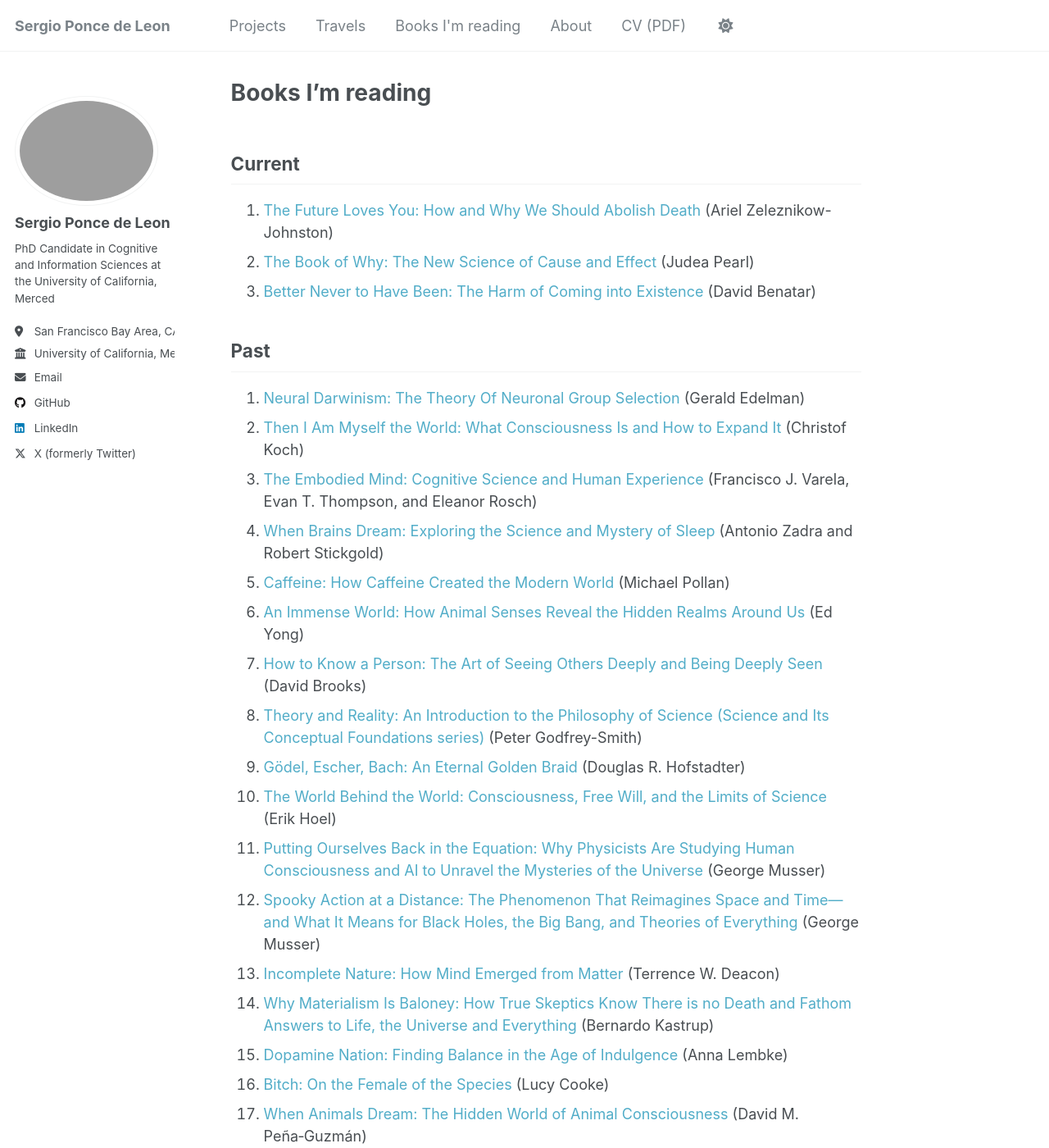
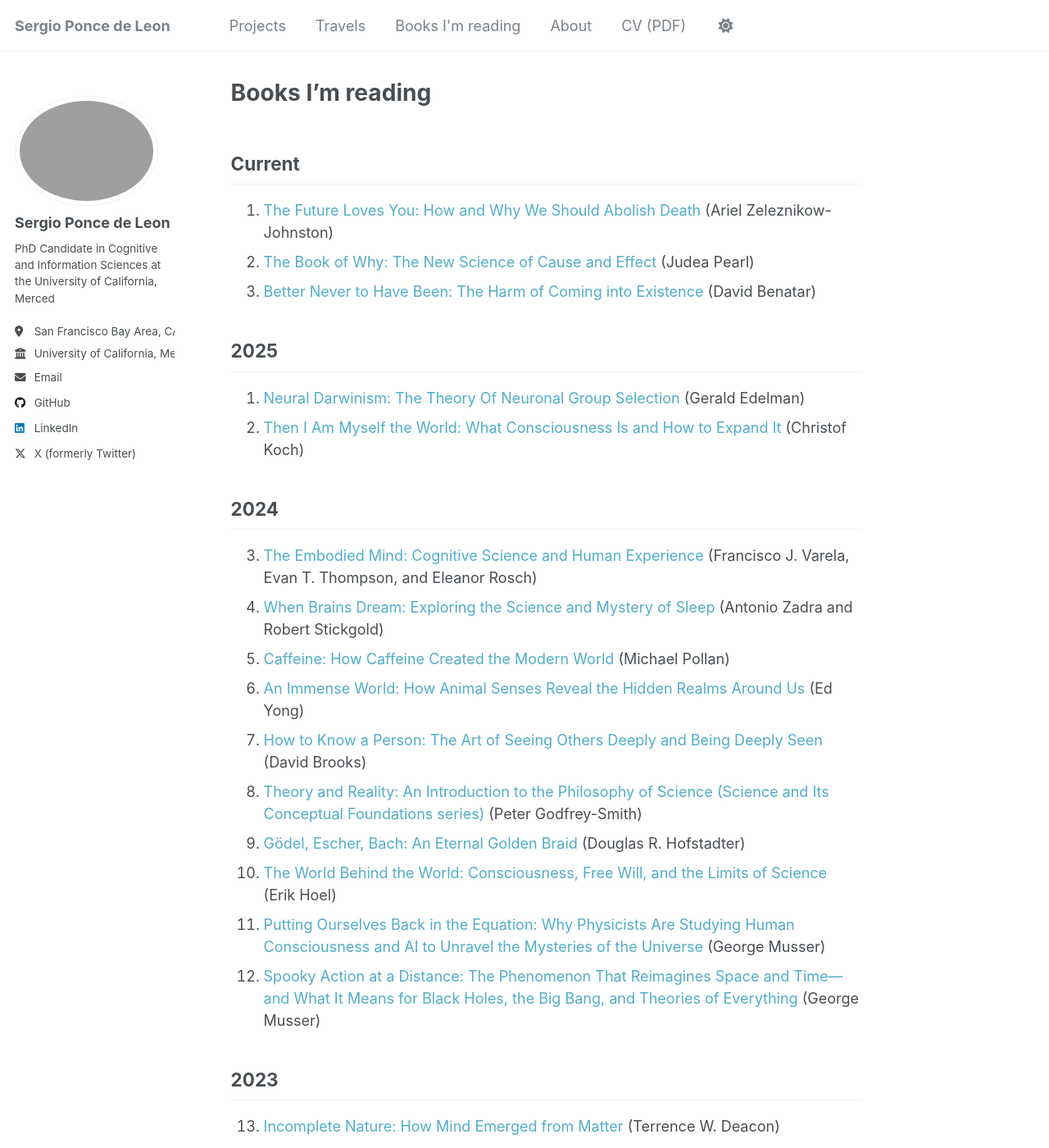
Before and after one commit to sergiopdl/sergiopdl.github.io, a Jekyll site: the page built from _pages/books-im-reading.md, in a window 1280 px wide and 1400 px high. Shown: the whole window at 82% size. Built offline with Jekyll 4.4.1, drawn with Linux system fonts in a browser that asks for light colours; some of the changed text lies outside the part shown.

Commit message:
Added years to Books I'm reading

```diff
--- a/_pages/books-im-reading.md
+++ b/_pages/books-im-reading.md
@@ -11,10 +11,14 @@ author_profile: true
   <li><a href="https://www.amazon.com/Better-Never-Have-Been-Existence/dp/0199549265" target="_blank">Better Never to Have Been: The Harm of Coming into Existence</a> (David Benatar)</li>
 </ol>
 
-<h2>Past</h2>
+<h2>2025</h2>
 <ol>
   <li><a href="https://www.amazon.com/Neural-Darwinism-Theory-Neuronal-Selection/dp/0465049346" target="_blank">Neural Darwinism: The Theory Of Neuronal Group Selection</a> (Gerald Edelman)</li>
   <li><a href="https://www.amazon.com/Then-Myself-World-Consciousness-Expand/dp/1541602803" target="_blank">Then I Am Myself the World: What Consciousness Is and How to Expand It</a> (Christof Koch)</li>
+</ol>
+
+<h2>2024</h2>
+<ol start="3">
   <li><a href="https://www.amazon.com/Embodied-Mind-Cognitive-Science-Experience/dp/0262720213" target="_blank">The Embodied Mind: Cognitive Science and Human Experience</a> (Francisco J. Varela, Evan T. Thompson, and Eleanor Rosch)</li>
   <li><a href="https://www.amazon.com/When-Brains-Dream-Exploring-Mystery/dp/1324002832" target="_blank">When Brains Dream: Exploring the Science and Mystery of Sleep</a> (Antonio Zadra and Robert Stickgold)</li>
   <li><a href="https://www.amazon.com/Caffeine-How-Created-Modern-World/dp/B083MYJXZT" target="_blank">Caffeine: How Caffeine Created the Modern World</a> (Michael Pollan)</li>
@@ -25,6 +29,10 @@ author_profile: true
   <li><a href="https://www.amazon.com/World-Behind-Consciousness-Limits-Science/dp/1982159383" target="_blank">The World Behind the World: Consciousness, Free Will, and the Limits of Science</a> (Erik Hoel)</li>
   <li><a href="https://www.amazon.com/Putting-Ourselves-Back-Equation-Consciousness/dp/0374238766" target="_blank">Putting Ourselves Back in the Equation: Why Physicists Are Studying Human Consciousness and AI to Unravel the Mysteries of the Universe</a> (George Musser)</li>
   <li><a href="https://www.amazon.com/Spooky-Action-Distance-Reimagines-Everything/dp/0374298513" target="_blank">Spooky Action at a Distance: The Phenomenon That Reimagines Space and Time—and What It Means for Black Holes, the Big Bang, and Theories of Everything</a> (George Musser)</li>
+</ol>
+
+<h2>2023</h2>
+<ol start="13">
   <li><a href="https://www.amazon.com/Incomplete-Nature-Mind-Emerged-Matter/dp/0393343901" target="_blank">Incomplete Nature: How Mind Emerged from Matter</a> (Terrence W. Deacon)</li>
   <li><a href="https://www.amazon.com/Why-Materialism-Baloney-Skeptics-Everything/dp/1782793623" target="_blank">Why Materialism Is Baloney: How True Skeptics Know There is no Death and Fathom Answers to Life, the Universe and Everything</a> (Bernardo Kastrup)</li>
   <li><a href="https://www.amazon.com/Dopamine-Nation-Finding-Balance-Indulgence/dp/152474672X" target="_blank">Dopamine Nation: Finding Balance in the Age of Indulgence</a> (Anna Lembke)</li>
@@ -36,6 +44,10 @@ author_profile: true
   <li><a href="https://www.amazon.com/Structure-Scientific-Revolutions-50th-Anniversary/dp/0226458121" target="_blank">The Structure of Scientific Revolutions</a> (Thomas S. Kuhn)</li>
   <li><a href="https://www.amazon.com/Clean-Science-Skin-James-Hamblin/dp/0525538313" target="_blank">Clean: The New Science of Skin</a> (James Hamblin)</li>
   <li><a href="https://www.amazon.com/Why-Buddhism-True-Philosophy-Enlightenment/dp/1439195455" target="_blank">Why Buddhism Is True: The Science and Philosophy of Meditation and Enlightenment</a> (Robert Wright)</li>
+</ol>
+
+<h2>2022</h2>
+<ol start="24">
   <li><a href="https://www.amazon.com/Deep-Freediving-Renegade-Science-Ourselves/dp/0547985525" target="_blank">Deep: Freediving, Renegade Science, and What the Ocean Tells Us about Ourselves</a> (James Nestor)</li>
   <li><a href="https://www.amazon.com/Metazoa-Animal-Life-Birth-Mind/dp/0374207941" target="_blank">Metazoa: Animal Life and the Birth of the Mind</a> (Peter Godfrey‑Smith)</li>
   <li><a href="https://www.amazon.com/Vagina-New-Biography-Naomi-Wolf/dp/0061989169" target="_blank">Vagina: A New Biography</a> (Naomi Wolf)</li>
@@ -48,6 +60,10 @@ author_profile: true
   <li><a href="https://www.amazon.com/Consciousness-Brain-Deciphering-Codes-Thoughts/dp/0143126261" target="_blank">Consciousness and the Brain: Deciphering How the Brain Codes Our Thoughts</a> (Stanislas Dehaene)</li>
   <li><a href="https://www.amazon.com/How-Emotions-Are-Made-Secret-Life/dp/1509837493" target="_blank">How Emotions Are Made: The Secret Life of the Brain</a> (Lisa Feldman Barrett)</li>
   <li><a href="https://www.amazon.com/Why-We-Sleep-Unlocking-Power-Dreams/dp/1501144316" target="_blank">Why We Sleep: Unlocking the Power of Sleep and Dreams</a> (Matthew Walker)</li>
+</ol>
+
+<h2>2021</h2>
+<ol start="36">
   <li><a href="https://www.amazon.com/Diving-Bell-Butterfly-Memoir-Death/dp/0375401156" target="_blank">The Diving Bell and the Butterfly: A Memoir of Life in Death</a> (Jean‑Dominique Bauby)</li>
   <li><a href="https://www.amazon.com/Other-Minds-Octopus-Origins-Consciousness/dp/0374537194" target="_blank">Other Minds: The Octopus, the Sea, and the Deep Origins of Consciousness</a> (Peter Godfrey‑Smith)</li>
   <li><a href="https://www.amazon.com/Who-You-Are-Science-Connectedness/dp/0262043955" target="_blank">Who You Are: The Science of Connectedness</a> (Michael J. Spivey)</li>
@@ -61,6 +77,10 @@ author_profile: true
   <li><a href="https://www.amazon.com/Livewired-Inside-Story-Ever-Changing-Brain/dp/1838850961" target="_blank">Livewired: The Inside Story of the Ever-Changing Brain</a> (David Eagleman)</li>
   <li><a href="https://www.amazon.com/Feeling-Life-Itself-Consciousness-Widespread/dp/0262539551" target="_blank">The Feeling of Life Itself: Why Consciousness Is Widespread but Can't Be Computed</a> (Christof Koch)</li>
   <li><a href="https://www.amazon.com/Lifespan-Why-Age_and-Dont-Have/dp/1501191977" target="_blank">Lifespan: Why We Age—and Why We Don't Have To</a> (David Sinclair)</li>
+</ol>
+
+<h2>2020</h2>
+<ol start="49">
   <li><a href="https://www.amazon.com/Breath-New-Science-Lost-Art/dp/0735213615" target="_blank">Breath: The New Science of a Lost Art</a> (James Nestor)</li>
   <li><a href="https://www.amazon.com/Signal-Noise-Many-Predictions-Fail/dp/0143125087" target="_blank">The Signal and the Noise: Why So Many Predictions Fail—But Some Don’t</a> (Nate Silver)</li>
   <li><a href="https://www.amazon.com/Fourth-Revolution-Infosphere-Reshaping-Reality/dp/0199606722" target="_blank">The Fourth Revolution: How the Infosphere is Reshaping Human Reality</a> (Luciano Floridi)</li>
@@ -80,15 +100,27 @@ author_profile: true
   <li><a href="https://www.amazon.com/Way-We-Eat-Choices-Matter/dp/1598870327" target="_blank">The Way We Eat: Why Our Food Choices Matter</a> (Peter Singer and Jim Mason)</li>
   <li><a href="https://www.amazon.com/Free-Will-Deckle-Edge-Harris/dp/1451683405" target="_blank">Free Will</a> (Sam Harris)</li>
   <li><a href="https://www.amazon.com/Coddling-American-Mind-Intentions-Generation/dp/0735224897" target="_blank">The Coddling of the American Mind: How Good Intentions and Bad Ideas Are Setting up a Generation for Failure</a> (Greg Lukianoff and Jonathan Haidt)</li>
+</ol>
+
+<h2>2019</h2>
+<ol start="68">
   <li><a href="https://www.amazon.com/Superintelligence-Dangers-Strategies-Nick-Bostrom/dp/1501227742" target="_blank">Superintelligence: Paths, Dangers, Strategies</a> (Nick Bostrom)</li>
   <li><a href="https://www.amazon.com/Create-Mind-Secret-Human-Thinking-Revealed/dp/0143124048" target="_blank">How to Create a Mind: The Secret of Human Thought Revealed</a> (Ray Kurzweil)</li>
   <li><a href="https://www.amazon.com/Distracted-Mind-Ancient-Brains-High-Tech/dp/0262034948" target="_blank">The Distracted Mind: Ancient Brains in a High‑Tech World</a> (Adam Gazzaley and Larry D. Rosen)</li>
+</ol>
+
+<h2>2018</h2>
+<ol start="71">
   <li><a href="https://www.amazon.com/How-Change-Your-Mind-Science-Psychedelics/dp/1594204225" target="_blank">How to Change Your Mind: The New Science of Psychedelics</a> (Michael Pollan)</li>
   <li><a href="https://www.amazon.com/Algorithms-Live-Computer-Science-Decisions-ebook/dp/B015CKNWJI" target="_blank">Algorithms to Live By: The Computer Science of Human Decisions</a> (Brian Christian and Tom Griffiths)</li>
   <li><a href="https://www.amazon.com/Eat-Run-Unlikely-Ultramarathon-Greatness/dp/0544002318" target="_blank">Eat & Run: My Unlikely Journey to Ultramarathon Greatness</a> (Scott Jurek)</li>
   <li><a href="https://www.amazon.com/Weapons-Math-Destruction-Inequality-Democracy/dp/0553418815" target="_blank">Weapons of Math Destruction: How Big Data Increases Inequality and Threatens Democracy</a> (Cathy O'Neil)</li>
   <li><a href="https://www.amazon.com/When-Scientific-Secrets-Perfect-Timing/dp/0735210624" target="_blank">When: The Scientific Secrets of Perfect Timing</a> (Daniel H. Pink)</li>
   <li><a href="https://www.amazon.com/Thinking-Fast-Slow-Daniel-Kahneman/dp/0374533555" target="_blank">Thinking, Fast and Slow</a> (Daniel Kahneman)</li>
+</ol>
+
+<h2>2017</h2>
+<ol start="77">
   <li><a href="https://www.amazon.com/How-Win-Friends-Influence-People/dp/0671027034" target="_blank">How to Win Friends & Influence People</a> (Dale Carnegie)</li>
   <li><a href="https://www.amazon.com/One-World-Schoolhouse-Education-Reimagined/dp/1455508381" target="_blank">The One World Schoolhouse: Education Reimagined</a> (Salman Khan)</li>
   <li><a href="https://www.amazon.com/Outliers-Story-Success-Malcolm-Gladwell/dp/0316017930" target="_blank">Outliers: The Story of Success</a> (Malcolm Gladwell)</li>
@@ -96,13 +128,41 @@ author_profile: true
   <li><a href="https://www.amazon.com/Homo-Deus-Brief-History-Tomorrow/dp/0062464310" target="_blank">Homo Deus: A History of Tomorrow</a> (Yuval Noah Harari)</li>
   <li><a href="https://www.amazon.com/Born-Run-Hidden-Superathletes-Greatest/dp/0307279189" target="_blank">Born to Run: A Hidden Tribe, Superathletes, and the Greatest Race the World Has Never Seen</a> (Christopher McDougall)</li>
   <li><a href="https://www.amazon.com/Sapiens-Humankind-Yuval-Noah-Harari/dp/0062316095" target="_blank">Sapiens: A Brief History of Humankind</a> (Yuval Noah Harari)</li>
+</ol>
+
+<h2>2013</h2>
+<ol start="84">
   <li><a href="https://www.amazon.com/Zero-Maker-Learn-Enough-Anything/dp/1449356435" target="_blank">Zero to Maker: Learn (Just Enough) to Make (Just About) Anything</a> (David Lang)</li>
+</ol>
+
+<h2>2012</h2>
+<ol start="85">
   <li><a href="https://www.amazon.com/Lean-Startup-Entrepreneurs-Continuous-Innovation/dp/0307887898" target="_blank">The Lean Startup</a> (Eric Ries)</li>
+</ol>
+
+<h2>2011</h2>
+<ol start="86">
   <li><a href="https://www.amazon.com/Steve-Jobs-Walter-Isaacson/dp/1451648537" target="_blank">Steve Jobs</a> (Walter Isaacson)</li>
+</ol>
+
+<h2>2010</h2>
+<ol start="87">
   <li><a href="https://www.amazon.com/Design-Everyday-Things-Revised-Expanded/dp/0465050654" target="_blank">The Design of Everyday Things</a> (Donald A. Norman)</li>
+</ol>
+
+<h2>2008</h2>
+<ol start="88">
   <li><a href="https://www.amazon.com/Inside-Steves-Brain-Leander-Kahney/dp/1591845513" target="_blank">Inside Steve's Brain</a> (Leander Kahney)</li>
   <li><a href="https://www.amazon.com/Omnivores-Dilemma-Natural-History-Four/dp/0143038583" target="_blank">The Omnivore's Dilemma: A Natural History of Four Meals</a> (Michael Pollan)</li>
+</ol>
+
+<h2>2007</h2>
+<ol start="90">
   <li><a href="https://www.amazon.com/Zen-Mind-Beginners-Informal-Meditation/dp/1590308492" target="_blank">Zen Mind, Beginner's Mind: Informal Talks on Zen Meditation and Practice</a> (Shunryu Suzuki)</li>
   <li><a href="https://www.amazon.com/Cradle-Making-Things-Way-Make/dp/0865475873" target="_blank">Cradle to Cradle: Remaking the Way We Make Things</a> (William McDonough)</li>
+</ol>
+
+<h2>2005</h2>
+<ol start="92">
   <li><a href="https://www.amazon.com/Conversations-God-Uncommon-Dialogue-Book/dp/0399142789" target="_blank">Conversations with God: An Uncommon Dialogue, Book 1</a> (Neale Donald Walsch)</li>
 </ol>
```
